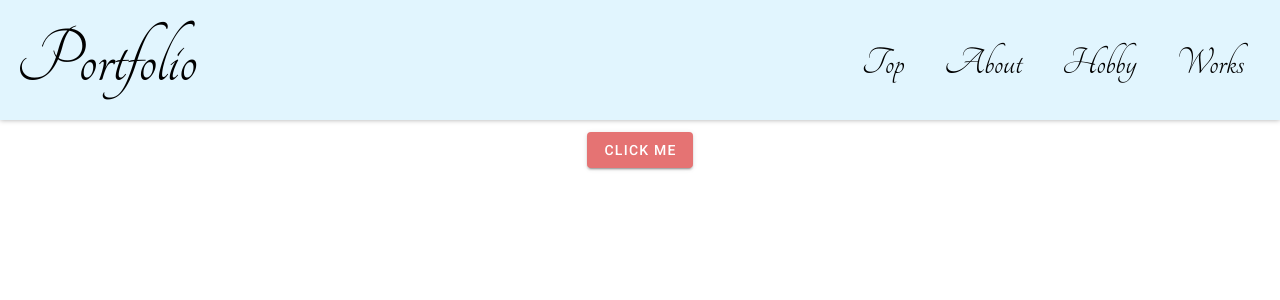
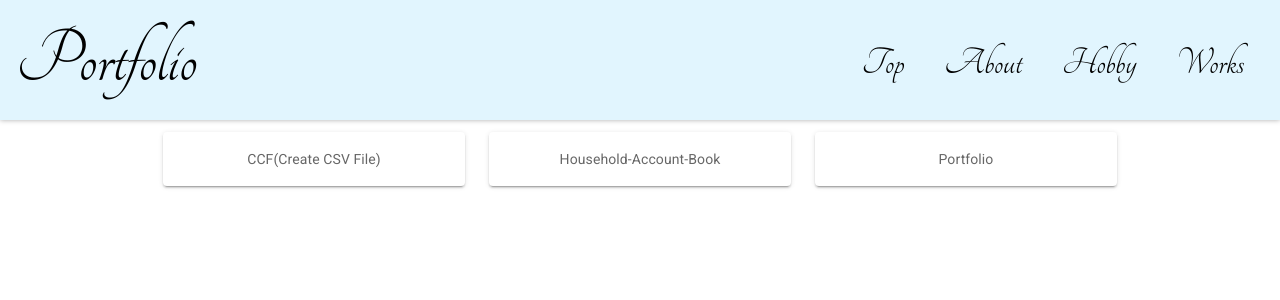
Before and after one commit to ryusei-tsune/Portfolio, a Nuxt app: page /works in a window 1280 px wide. Shown: the top 300 px of the page. Built offline with nearby package versions, Linux system fonts and the light colour scheme.

Commit message:
fixed works.vue

```diff
--- a/pages/works.vue
+++ b/pages/works.vue
@@ -2,27 +2,32 @@
   <v-container class="px-0" fluid style="max-width: 1400px">
     <div class="ma-0">
       <v-row justify="center">
+        <v-dialog
+          v-model="dialog"
+          width="800"
+          v-for="(item, index) in Names"
+          :key="index"
+        >
+          <template v-slot:activator="{ on, attrs }">
+            <!-- <v-btn color="red lighten-2" dark v-bind="attrs" v-on="on">
+                Click Me
+              </v-btn> -->
             <v-col cols="12" md="4" lg="3" class="text-center">
-          <v-dialog v-model="dialog" width="800">
-            <template v-slot:activator="{ on, attrs }">
-              <v-btn color="red lighten-2" dark v-bind="attrs" v-on="on">
-                Click Me
-              </v-btn>
+              <v-card v-bind="attrs" v-on="on">
+                <v-card-text>
+                  {{ item }}
+                </v-card-text>
+              </v-card>
+            </v-col>
           </template>
 
           <v-card>
             <v-card-title class="text-h5 grey lighten-2">
-                Privacy Policy
+              {{ item }}
             </v-card-title>
 
             <v-card-text>
-                Lorem ipsum dolor sit amet, consectetur adipiscing elit, sed do
-                eiusmod tempor incididunt ut labore et dolore magna aliqua. Ut
-                enim ad minim veniam, quis nostrud exercitation ullamco laboris
-                nisi ut aliquip ex ea commodo consequat. Duis aute irure dolor
-                in reprehenderit in voluptate velit esse cillum dolore eu fugiat
-                nulla pariatur. Excepteur sint occaecat cupidatat non proident,
-                sunt in culpa qui officia deserunt mollit anim id est laborum.
+              aaaaaaaaaaaa
             </v-card-text>
 
             <v-divider></v-divider>
@@ -35,17 +40,17 @@
             </v-card-actions>
           </v-card>
         </v-dialog>
-        </v-col>
       </v-row>
     </div>
   </v-container>
 </template>
 <script>
 export default {
-    data () {
+  data() {
     return {
       dialog: false,
+      Names: ["CCF(Create CSV File)", "Household-Account-Book", "Portfolio"],
+    };
   }
-    },
-  }
+};
 </script>
```
Lines whose indentation alone changed are shown as unchanged.
